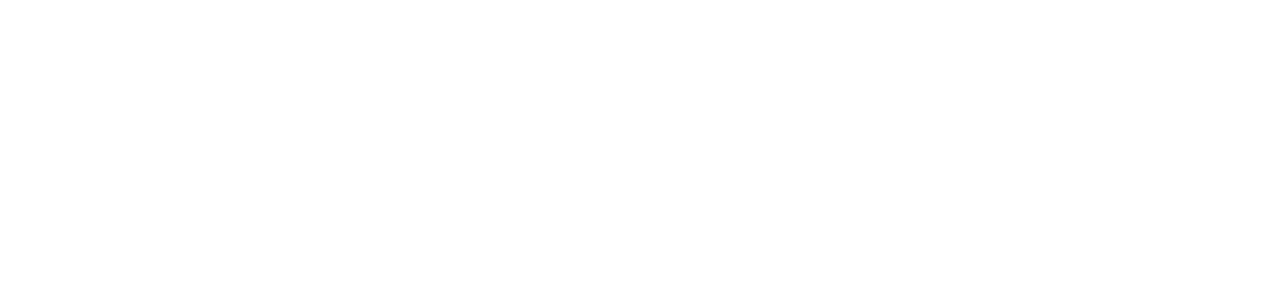
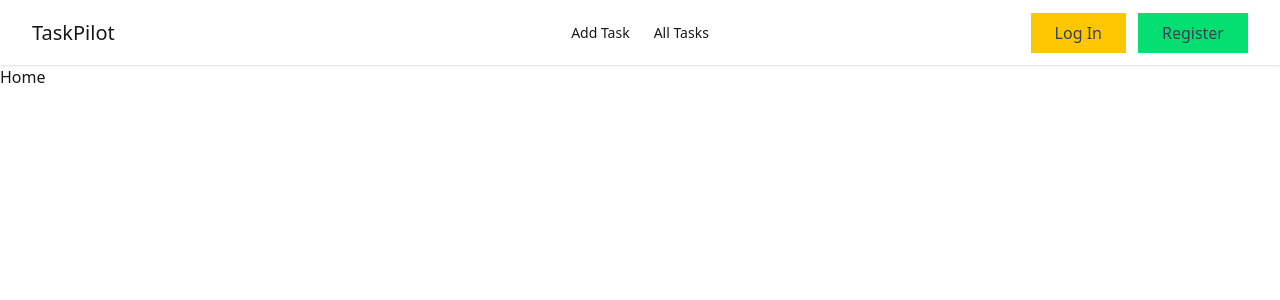
Before and after one commit to Ashiqur1819/Task-Pilot-Client-Side, a React (Vite) app: page / in a window 1280 px wide. Shown: the top 300 px of the page. Built offline with nearby package versions, Linux system fonts and the light colour scheme.

Commit message:
Added navbar

```diff
--- /dev/null
+++ b/src/components/Navbar.jsx
@@ -0,0 +1,66 @@
+import { Link, NavLink } from "react-router-dom";
+
+
+const Navbar = () => {
+    return (
+      <div className="navbar bg-base-100 shadow-sm px-4 md:px-6 lg:px-8">
+        <div className="navbar-start">
+          <div className="dropdown">
+            <div tabIndex={0} role="button" className="btn btn-ghost lg:hidden">
+              <svg
+                xmlns="http://www.w3.org/2000/svg"
+                className="h-5 w-5"
+                fill="none"
+                viewBox="0 0 24 24"
+                stroke="currentColor"
+              >
+                {" "}
+                <path
+                  strokeLinecap="round"
+                  strokeLinejoin="round"
+                  strokeWidth="2"
+                  d="M4 6h16M4 12h8m-8 6h16"
+                />{" "}
+              </svg>
+            </div>
+            <ul
+              tabIndex={0}
+              className="menu menu-sm dropdown-content bg-base-100 rounded-box z-1 mt-3 w-52 p-2 shadow"
+            >
+              <li>
+                <NavLink>Add Task</NavLink>
+              </li>
+              <li>
+                <NavLink>All Tasks</NavLink>
+              </li>
+            </ul>
+          </div>
+          <a className="text-xl">TaskPilot</a>
+        </div>
+        <div className="navbar-center hidden lg:flex">
+          <ul className="menu menu-horizontal px-1">
+            <li>
+              <NavLink>Add Task</NavLink>
+            </li>
+            <li>
+              <NavLink>All Tasks</NavLink>
+            </li>
+          </ul>
+        </div>
+        <div className="navbar-end flex items-center gap-3">
+          <Link>
+            <button className="bg-yellow-400 px-6 py-2 text-gray-700 font-medium hover:bg-yellow-500 cursor-pointer">
+              Log In
+            </button>
+          </Link>
+          <Link>
+            <button className="bg-green-400 px-6 py-2 text-gray-700 font-medium hover:bg-green-500 cursor-pointer">
+              Register
+            </button>
+          </Link>
+        </div>
+      </div>
+    );
+};
+
+export default Navbar;
--- a/src/layouts/MainLayout.jsx
+++ b/src/layouts/MainLayout.jsx
@@ -1,11 +1,21 @@
+import { Outlet } from "react-router-dom";
+import Navbar from "../components/Navbar";
 
 
 
 const MainLayout = () => {
     return (
-        <div>
+      <div>
+        <header>
+          <Navbar></Navbar>
+        </header>
+        <main>
+            <Outlet></Outlet>
+        </main>
+        <footer>
 
-        </div>
+        </footer>
+      </div>
     );
 };
 
```
